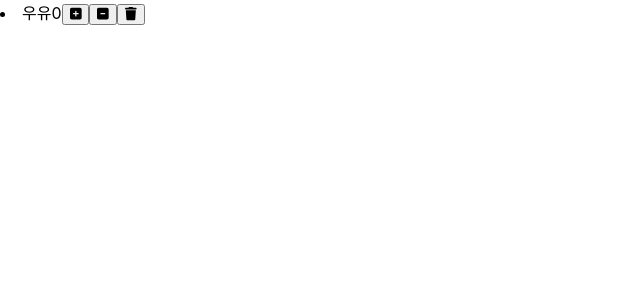
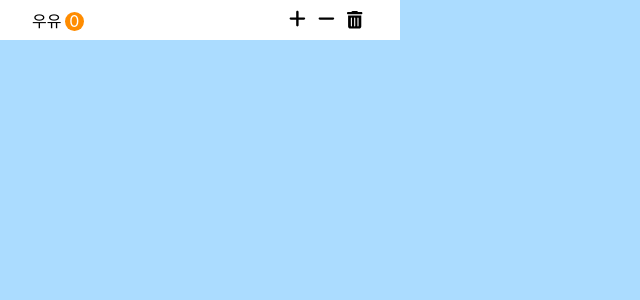
Before and after one commit to YUDONGHYUK/shopping-list-react, a React (Create React App) app: page / in a window 1280 px wide. Shown: the top 300 px of the page, without its empty margins (0-640 px from the left). Built offline with nearby package versions, Linux system fonts and the light colour scheme.

Commit message:
CSS: Item Component

```diff
--- a/src/app.css
+++ b/src/app.css
@@ -0,0 +1,64 @@
+* {
+  box-sizing: border-box;
+}
+
+body {
+  background-color: #abdcff;
+}
+
+#root {
+  width: 400px;
+  background-color: white;
+}
+
+button {
+  outline: none;
+  border: 0;
+  cursor: pointer;
+  background-color: transparent;
+}
+
+.item {
+  display: flex;
+  justify-content: space-between;
+  padding: 0.5em 2em;
+  list-style: none;
+}
+
+.item-count {
+  display: inline-block;
+  text-align: center;
+  width: 1.2rem;
+  height: 1.2rem;
+  line-height: 1.2rem;
+  margin-left: 0.2em;
+  color: white;
+  background-color: darkorange;
+  border-radius: 50%;
+}
+
+.item-button button {
+  font-size: 1.2rem;
+  transition: all 200ms ease-in;
+}
+
+.item-button button:last-child {
+  font-size: 1.1rem;
+}
+
+.item-button button:hover {
+  opacity: 0.8;
+  transform: scale(1.1);
+}
+
+.item-increase:hover {
+  color: green;
+}
+
+.item-decrease:hover {
+  color: orange;
+}
+
+.item-delete:hover {
+  color: red;
+}
--- a/src/components/item.jsx
+++ b/src/components/item.jsx
@@ -4,17 +4,21 @@ class Item extends Component {
   render() {
     return (
       <li className="item">
-        <span className="item-name">우유</span>
-        <span className="item-count">0</span>
-        <button className="item-button item-increase">
-          <i class="fas fa-plus-square"></i>
-        </button>
-        <button className="item-button item-decrease">
-          <i class="fas fa-minus-square"></i>
-        </button>
-        <button className="item-button item-delete">
-          <i class="fas fa-trash"></i>
-        </button>
+        <div className="item-info">
+          <span className="item-name">우유</span>
+          <span className="item-count">0</span>
+        </div>
+        <div className="item-button">
+          <button className="item-increase">
+            <i className="fas fa-plus"></i>
+          </button>
+          <button className="item-decrease">
+            <i className="fas fa-minus"></i>
+          </button>
+          <button className="item-delete">
+            <i className="fas fa-trash-alt"></i>
+          </button>
+        </div>
       </li>
     );
   }
```
